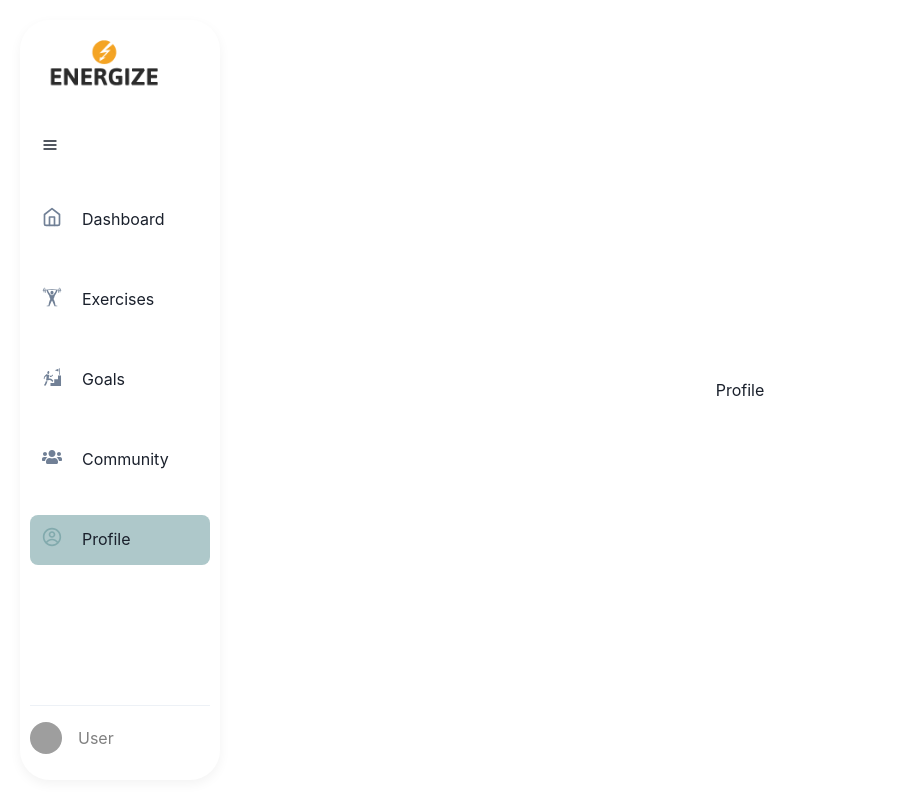
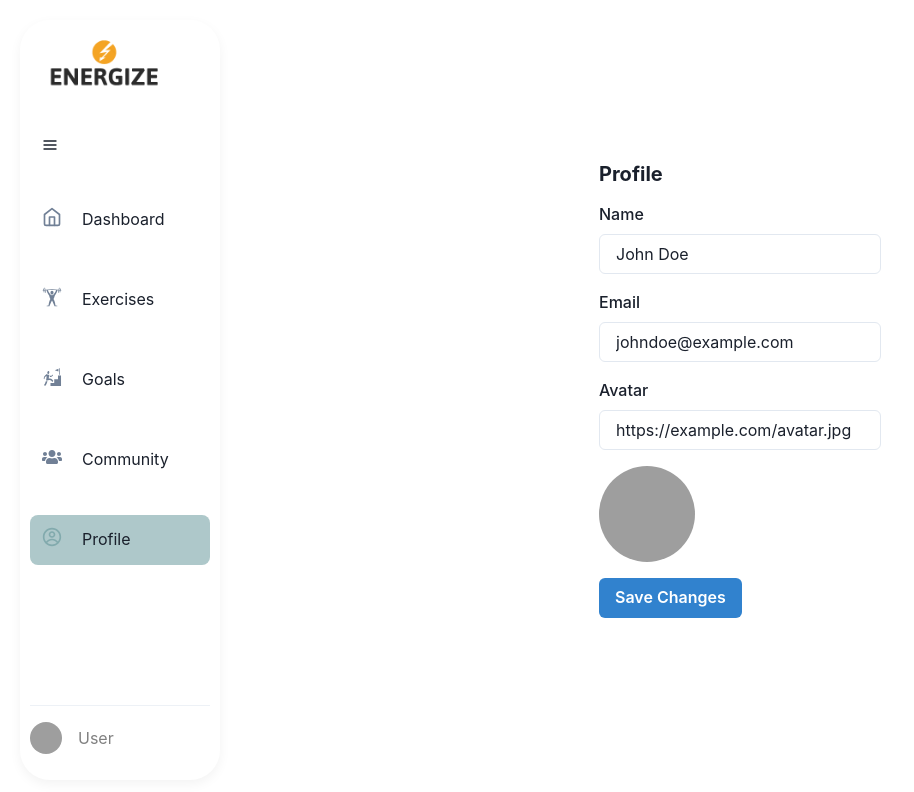
Before and after one commit to valgeorg97/enrgz-fit-tracker-app, a React app in the folder tracker/: page /profile in a window 1280 px wide. Shown: the top 792 px of the page, without its empty margins (0-914 px from the left). Built offline with nearby package versions, Linux system fonts and the light colour scheme; no server answers; the database is empty; grey boxes are pictures that could not be loaded; the HTML template or start-up script is replaced by a standard one.

Commit message:
Add change user photo,email,name

```diff
--- a/tracker/src/views/LandingPage/LandingPage.jsx
+++ b/tracker/src/views/LandingPage/LandingPage.jsx
@@ -1,5 +1,3 @@
-import Login from "../Authentication/Login/Login";
-import Register from "../Authentication/Register/Register";
 import CallToActionWithVideo from "./CallToActionWithVideo";
 import { useNavigate } from "react-router-dom";
 
--- a/tracker/src/views/Profile/Profile.jsx
+++ b/tracker/src/views/Profile/Profile.jsx
@@ -1,11 +1,51 @@
-import React from "react";
+import { useState } from 'react';
+import { Box, Button, FormControl, FormLabel, Input, VStack, Heading, Avatar } from '@chakra-ui/react';
 
-const Profile = () =>{
-    return (
-        <>
-        Profile
-        </>
-    )
-}
+const Profile = () => {
+  const [user, setUser] = useState({
+    name: 'John Doe',
+    email: 'johndoe@example.com',
+    avatar: 'https://example.com/avatar.jpg',
+  });
 
-export default Profile
+  const handleChangeName = (event) => {
+    setUser((prevUser) => ({ ...prevUser, name: event.target.value }));
+  };
+
+  const handleChangeEmail = (event) => {
+    setUser((prevUser) => ({ ...prevUser, email: event.target.value }));
+  };
+
+  const handleChangeAvatar = (event) => {
+    setUser((prevUser) => ({ ...prevUser, avatar: event.target.value }));
+  };
+
+  return (
+    <Box p={4}>
+      <VStack spacing={4} align="start">
+        <Heading size="md">Profile</Heading>
+
+        <FormControl id="name">
+          <FormLabel>Name</FormLabel>
+          <Input type="text" value={user.name} onChange={handleChangeName} />
+        </FormControl>
+
+        <FormControl id="email">
+          <FormLabel>Email</FormLabel>
+          <Input type="email" value={user.email} onChange={handleChangeEmail} />
+        </FormControl>
+
+        <FormControl id="avatar">
+          <FormLabel>Avatar</FormLabel>
+          <Input type="text" value={user.avatar} onChange={handleChangeAvatar} />
+        </FormControl>
+
+        <Avatar size="xl" name={user.name} src={user.avatar} />
+
+        <Button colorScheme="blue">Save Changes</Button>
+      </VStack>
+    </Box>
+  );
+};
+
+export default Profile;
```
